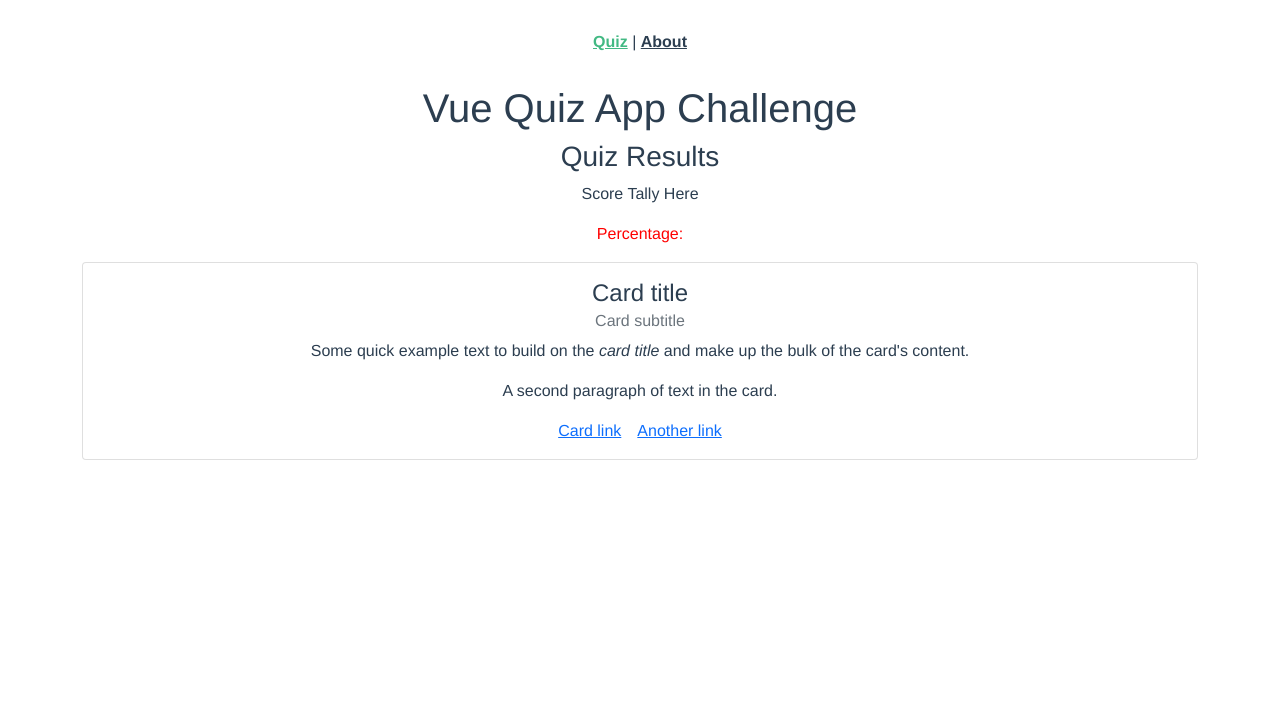
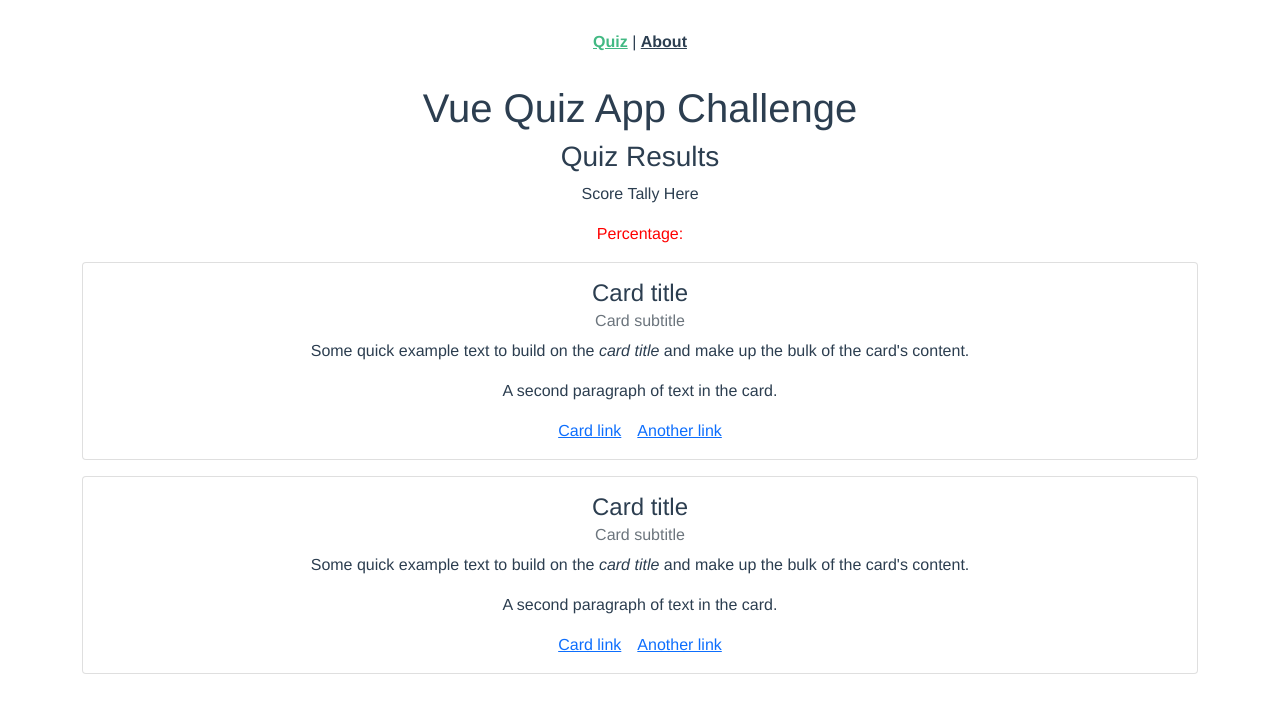
Before and after one commit to Humberto-Zayas/vue-app-challenge, a Vue app: page /#/ in a window 1280 px wide. Shown: the top 710 px of the page. Built offline with nearby package versions, Linux system fonts and the light colour scheme.

Commit message:
Iterate over questions in dataset
Looping over and displaying each question box using dataset and v-for

```diff
--- a/src/components/QuestionBox.vue
+++ b/src/components/QuestionBox.vue
@@ -1,6 +1,6 @@
 <template>
-    <div>
-        <b-card title="Card title" sub-title="Card subtitle">
+    <div >
+        <b-card class="mb-3" title="Card title" sub-title="Card subtitle">
             <b-card-text>
             Some quick example text to build on the <em>card title</em> and make up the bulk of the card's
             content.
@@ -11,7 +11,9 @@
             <a href="#" class="card-link">Card link</a>
             <b-link href="#" class="card-link">Another link</b-link>
         </b-card>
+
     </div>
+
 </template>
 
 <script>
--- a/src/views/Quiz.vue
+++ b/src/views/Quiz.vue
@@ -3,7 +3,7 @@
 
     <HelloWorld msg="Vue Quiz App Challenge"/>
     <quiz-score/>
-    <question-box />
+    <question-box v-for="question in dataset.questions" :key="question.question" />
 
   </div>
 </template>
```
